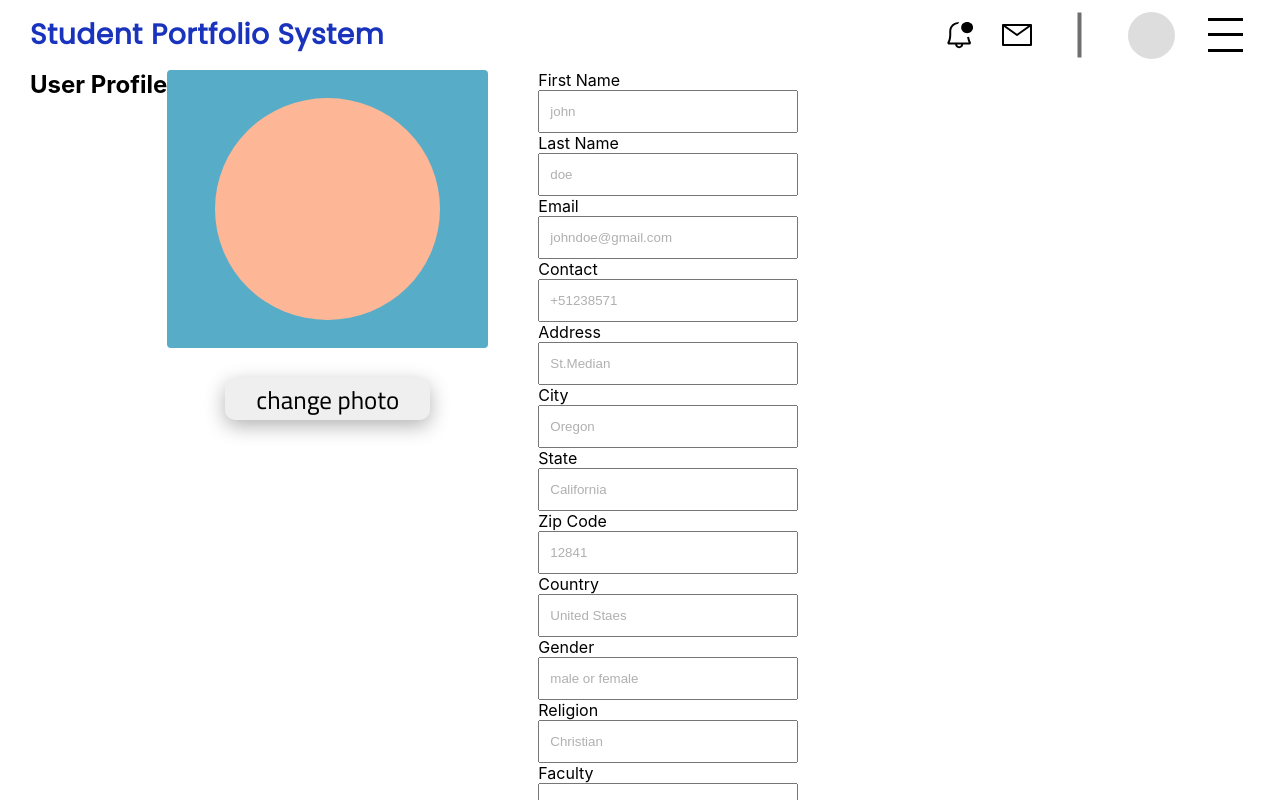
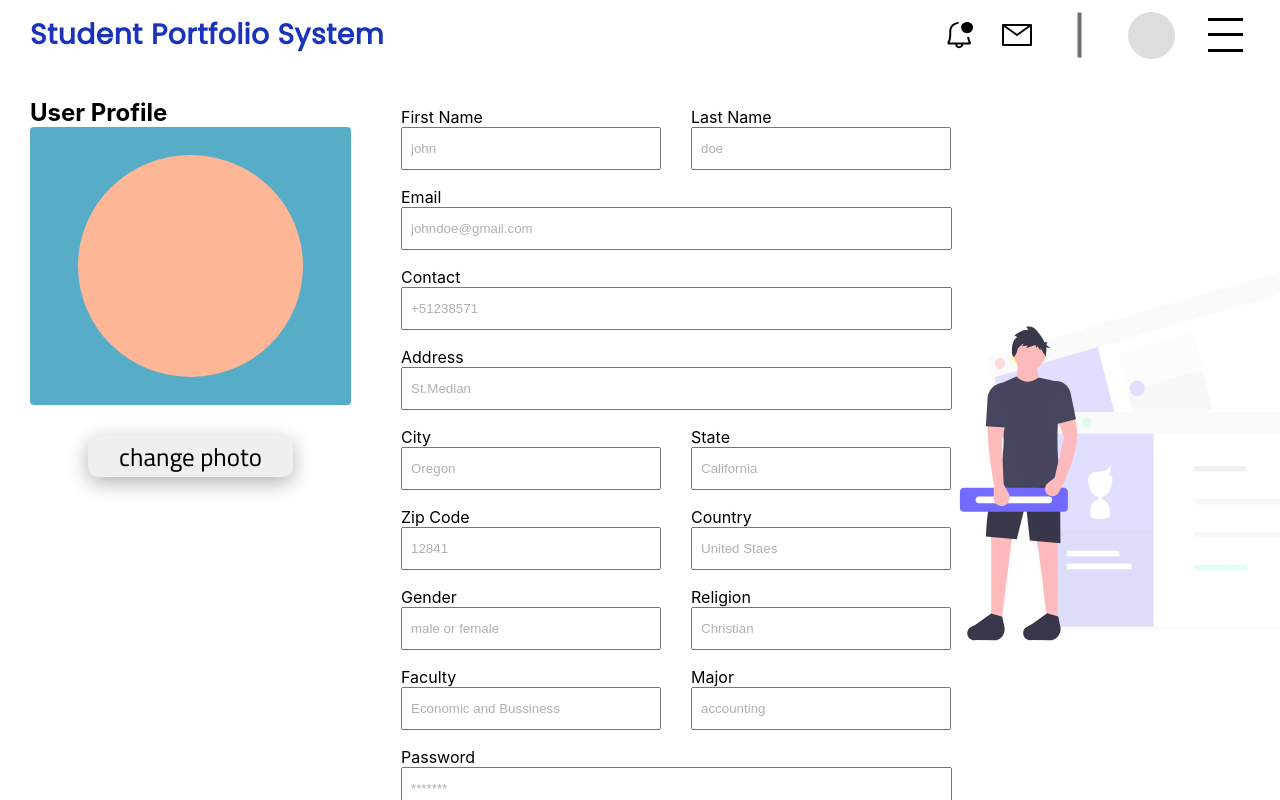
Before and after one commit to PrinceSP/sysPort, a React (Create React App) app: page /profile in a window 1280 px wide. Shown: the top 800 px of the page. Built offline with nearby package versions, Linux system fonts and the light colour scheme.

Commit message:
finishing form input and its styling

```diff
--- a/src/assets/illustrations/index.js
+++ b/src/assets/illustrations/index.js
@@ -4,6 +4,6 @@ import FormBoxVector from './formBoxVector.svg'
 import TopRight from './topRightLogin.svg'
 import StudentWave from './waveHomeStudentPage.svg'
 import HumanInSP from './humansStudentPage.svg'
+import ProfileIllustration from './HumansInUserProfile.svg'
 
-
-export {LoginHuman,LoginWaves,FormBoxVector,TopRight,StudentWave,HumanInSP}
+export {LoginHuman,LoginWaves,FormBoxVector,TopRight,StudentWave,HumanInSP,ProfileIllustration}
--- a/src/components/atoms/button/index.js
+++ b/src/components/atoms/button/index.js
@@ -1,6 +1,6 @@
 import './index.css'
 
-const Buttons = ({title,bg='#4870FF',font,fontF,rad=15,left,isTrue,clr='#fff'}) => {
+const Buttons = ({title,bg='#4870FF',font,fontF,rad=15,left,isTrue,clr='#fff',width='205px'}) => {
   let hasShadow;
   if (isTrue){
     hasShadow='0px 6px 20px rgba(0, 0, 0, 0.3)'
@@ -8,7 +8,7 @@ const Buttons = ({title,bg='#4870FF',font,fontF,rad=15,left,isTrue,clr='#fff'})
 
   const style={
     button:{
-      width:'205px',
+      width,
       height:'42px',
       backgroundColor: bg,
       color:clr,
--- a/src/components/atoms/inputs/index.js
+++ b/src/components/atoms/inputs/index.js
@@ -1,4 +1,4 @@
-const Inputs = ({title,holder,value,fontF,clr,size}) => {
+const Inputs = ({className,title,holder,value,fontF,clr,size,height,width=260}) => {
   const style ={
     p:{
       fontFamily:fontF,
@@ -7,14 +7,14 @@ const Inputs = ({title,holder,value,fontF,clr,size}) => {
     },
     input:{
       height:43,
-      width:260,
-      padding:'0 10px'
+      width,
+      padding:'0 8px'
     }
   }
   return (
     <div>
       <p>{title}</p>
-      <input style={style.input} placeholder={holder} value={value}/>
+      <input style={style.input} placeholder={holder} value={value} className={className}/>
     </div>
   )
 }
--- a/src/pages/profile/index.css
+++ b/src/pages/profile/index.css
@@ -3,14 +3,63 @@
   flex-direction: column;
   min-height:100vh;
   width:100%;
+  overflow-x:hidden;
 }
 
+
 .innerContainer{
-  padding: 0 30px;
+  padding: 28px 30px;
   height:80%;
   width:100%;
   display: flex;
+  position:relative;
 }
+
+.innerContainer >img {
+  height:400px;
+  width:600px;
+  position:absolute;
+  right:-100px;
+  top:20%;
+}
+
+.innerContainer>div:nth-child(2){
+  width:550px;
+  margin-left: 50px;
+}
+
+.innerContainer>div>form{
+  width:100%;
+  display:grid;
+  grid-template-columns:repeat(2,290px);
+  grid-auto-rows:minmax(80px,auto);
+  grid-template-areas:
+  "fname lname"
+  "email email"
+  "contact contact"
+  "address address"
+  "city state"
+  "zip country"
+  "gender religion"
+  "faculty major"
+  "password password";
+}
+
+.item-1{grid-area:fname;}
+.item-2{grid-area:lname;}
+.item-3{grid-area:email;}
+.item-4{grid-area:contact;}
+.item-5{grid-area:address;}
+.item-6{grid-area:city;}
+.item-7{grid-area:state;}
+.item-8{grid-area:zip;}
+.item-9{grid-area:country;}
+.item-10{grid-area:gender;}
+.item-11{grid-area:religion;}
+.item-12{grid-area:faculty;}
+.item-13{grid-area:major;}
+.item-14{grid-area:password;}
+
 
 .outerPictureCont{
   display: flex;
--- a/src/pages/profile/index.js
+++ b/src/pages/profile/index.js
@@ -1,4 +1,5 @@
 import {Header,WelcomeText,Buttons,Inputs} from '../../components'
+import {ProfileIllustration} from '../../assets'
 import './index.css'
 
 const Profile = () => {
@@ -6,31 +7,36 @@ const Profile = () => {
     <div className='profiles'>
       <Header/>
       <div className='innerContainer'>
-        <h2>User Profile</h2>
-        <div className='outerPictureCont'>
-          <div className="pictureContainer">
-            <div className='profilePicture'/>
+        <div>
+          <h2>User Profile</h2>
+          <div className='outerPictureCont'>
+            <div className="pictureContainer">
+              <div className='profilePicture'/>
+            </div>
+            <Buttons title='change photo' isTrue={true} rad={10} bg='#f4f00' clr='#000' fontF='Cairo'/>
           </div>
-          <Buttons title='change photo' isTrue={true} rad={10} bg='#f4f00' clr='#000' fontF='Cairo'/>
         </div>
         <div>
           <form>
-              <Inputs title='First Name' holder='john' fontF='Cairo' clr='000'/>
-              <Inputs title='Last Name' holder='doe' fontF='Cairo' clr='000'/>
-              <Inputs title='Email' holder='johndoe@gmail.com' fontF='Cairo' clr='000'/>
-              <Inputs title='Contact' holder='+51238571' fontF='Cairo' clr='000'/>
-              <Inputs title='Address' holder='St.Median' fontF='Cairo' clr='000'/>
-              <Inputs title='City' holder='Oregon' fontF='Cairo' clr='000'/>
-              <Inputs title='State' holder='California' fontF='Cairo' clr='000'/>
-              <Inputs title='Zip Code' holder='12841' fontF='Cairo' clr='000'/>
-              <Inputs title='Country' holder='United Staes' fontF='Cairo' clr='000'/>
-              <Inputs title='Gender' holder='male or female' fontF='Cairo' clr='000'/>
-              <Inputs title='Religion' holder='Christian' fontF='Cairo' clr='000'/>
-              <Inputs title='Faculty' holder='+Economic and Bussiness' fontF='Cairo' clr='000'/>
-              <Inputs title='Major' holder='accounting' fontF='Cairo' clr='000'/>
-              <Inputs title='Password' holder='*******' fontF='Cairo' clr='000'/>
+            <div className="item-1" ><Inputs title='First Name' holder='john' fontF='Cairo' clr='000'/></div>
+            <div className="item-2" ><Inputs title='Last Name' holder='doe' fontF='Cairo' clr='000'/></div>
+            <div className="item-3" ><Inputs width="95%" title='Email' holder='johndoe@gmail.com' fontF='Cairo' clr='000'/></div>
+            <div className="item-4" ><Inputs width="95%" title='Contact' holder='+51238571' fontF='Cairo' clr='000'/></div>
+            <div className="item-5" ><Inputs width="95%" title='Address' holder='St.Median' fontF='Cairo' clr='000'/></div>
+            <div className="item-6" ><Inputs title='City' holder='Oregon' fontF='Cairo' clr='000'/></div>
+            <div className="item-7" ><Inputs title='State' holder='California' fontF='Cairo' clr='000'/></div>
+            <div className="item-8" ><Inputs title='Zip Code' holder='12841' fontF='Cairo' clr='000'/></div>
+            <div className="item-9" ><Inputs title='Country' holder='United Staes' fontF='Cairo' clr='000'/></div>
+            <div className="item-10"><Inputs title='Gender' holder='male or female' fontF='Cairo' clr='000'/></div>
+            <div className="item-11"><Inputs title='Religion' holder='Christian' fontF='Cairo' clr='000'/></div>
+            <div className="item-12"><Inputs title='Faculty' holder='Economic and Bussiness' fontF='Cairo' clr='000'/></div>
+            <div className="item-13"><Inputs title='Major' holder='accounting' fontF='Cairo' clr='000'/></div>
+            <div className="item-14"><Inputs width="95%" title='Password' holder='*******' fontF='Cairo' clr='000'/></div>
+            <Buttons title='Save' width="190%" rad={4} bg='#80C54B' clr='#fff' fontF='Cairo'/>
+
           </form>
         </div>
+        <img src={ProfileIllustration}/>
       </div>
     </div>
   )
```
